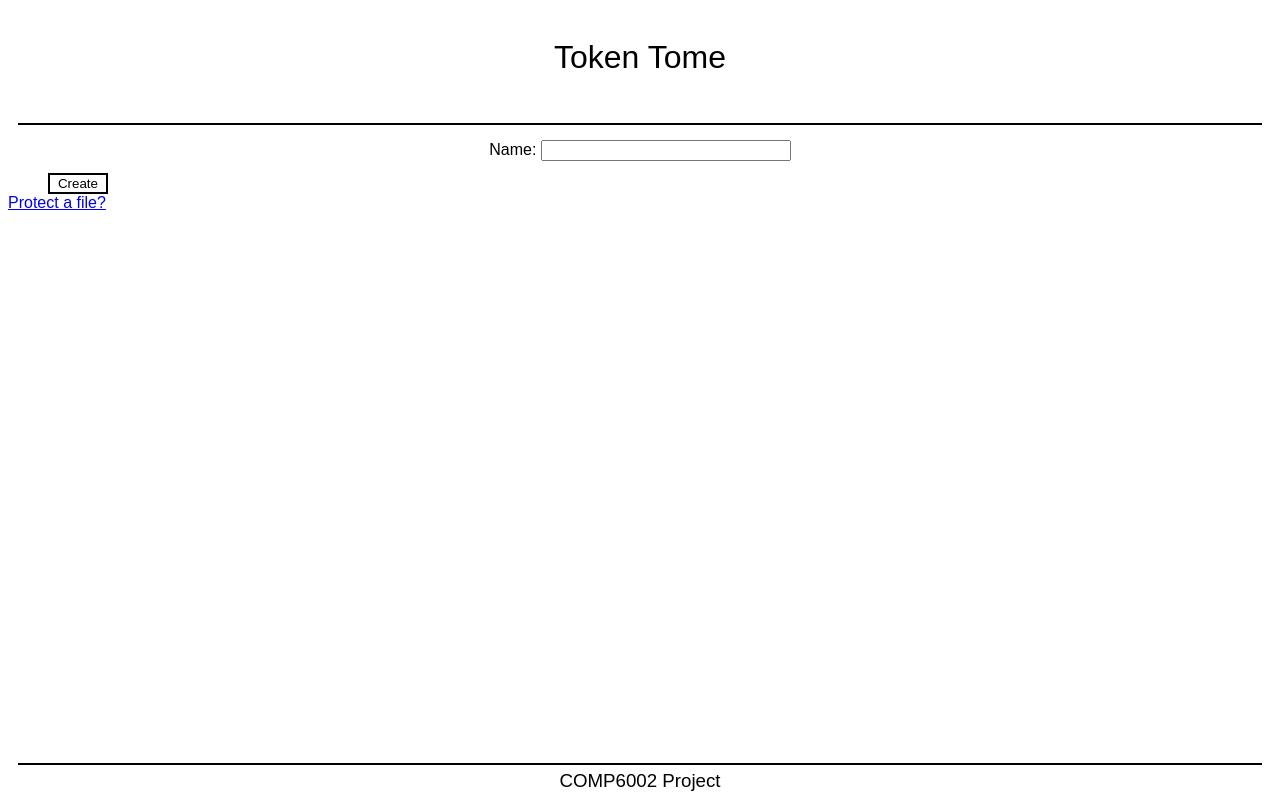
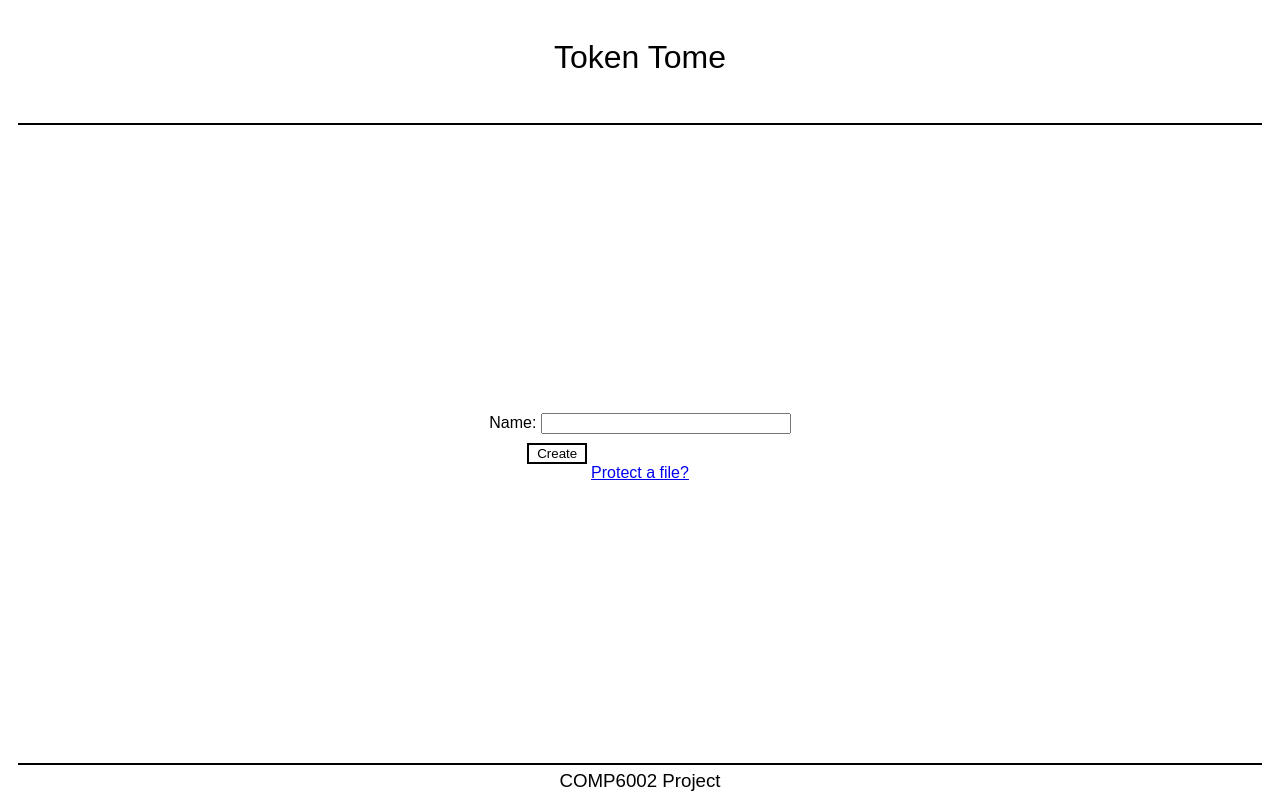
Before and after one commit to daisyoira/Token-Tome, a Django app: page /create-student in a window 1280 px wide. Run offline with Django 5.2, Linux system fonts and the light colour scheme; parts of the project's set-up code (start-up, migrations or seed data) failed here and were passed over.

Commit message:
added css styling for all the forms

```diff
--- a/token_tome/static/token_tome/css/index.css
+++ b/token_tome/static/token_tome/css/index.css
@@ -39,7 +39,16 @@ h3{
     padding: 5px 0 5px 0;
 }
 
-input[type="submit"]{
+.form-container{
+    display: flex;
+    flex-direction: column;
+    flex-wrap: wrap;
+    justify-content: center;
+    align-items: center;
+}
+
+
+input[type="submit"], input[type="file"]{
     border: 0.15em solid black;
     min-width: 60px;
     text-align: center;
@@ -48,26 +57,26 @@ input[type="submit"]{
     margin-top: 0.5em;
 }
 
-input[type="submit"]:hover{
+input[type="submit"]:hover, input[type="file"]:hover{
     box-shadow: 3px 3px 3px grey;
 }
 
-input[type="submit"]:active{
+input[type="submit"]:active, input[type="file"]:active{
     box-shadow: -2px -2px 2px grey;
 }
 
-fieldset{
+/*fieldset{
     border: 0;
     display: block;
     margin: 5px 0;
-}
+}*/
 
-legend, input[type="text"], .error-msg{
+input[type="text"], select{
     width: 250px;
 }
 
 p{
-    margin: 5px 0;
+    margin: 2px 0;
     padding: 0 2px;
     text-align: center;
 }
```
